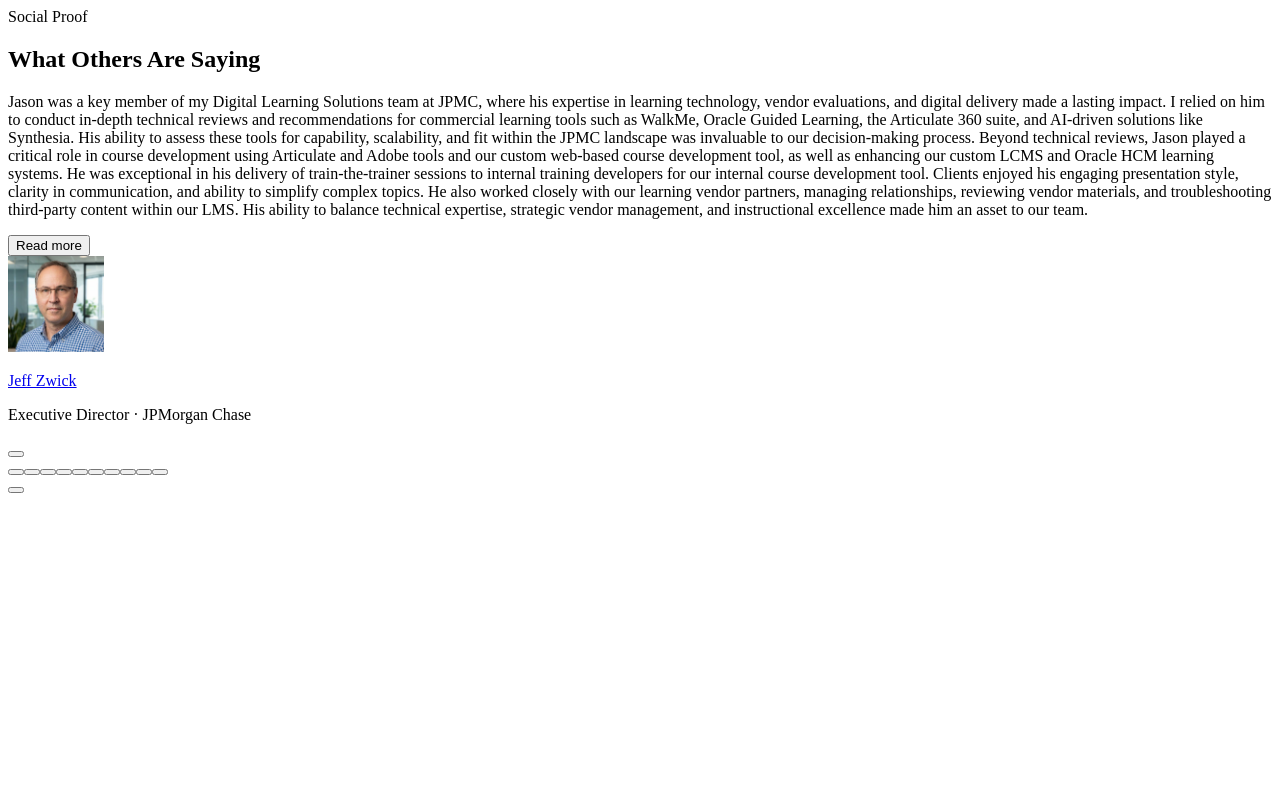
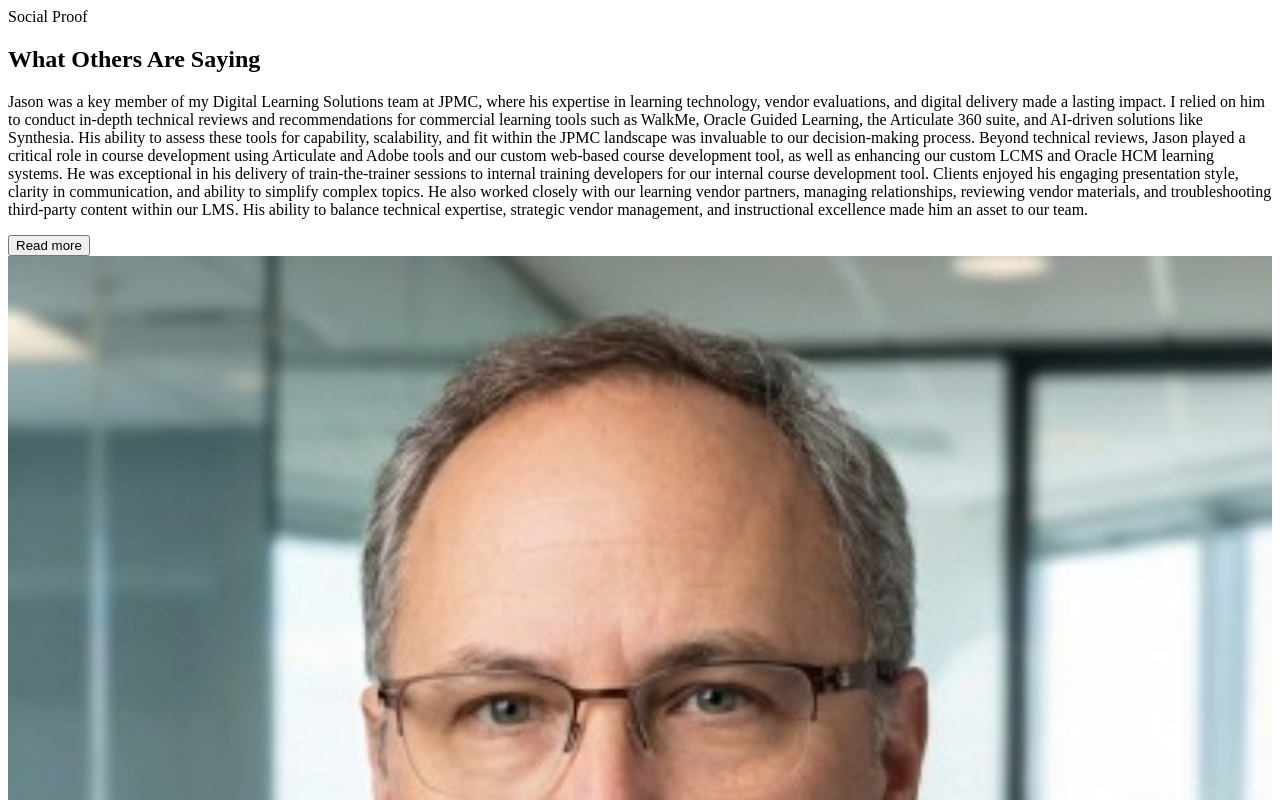
Before and after one commit to jasonjohnson3424/portfolio-next, a Next.js app in the folder app/: page /Recommendations in a window 1280 px wide. Shown: the top 800 px of the page. Built offline with nearby package versions, Linux system fonts and the light colour scheme.

Commit message:
Fix project card images and avatars: unoptimized flag, inline avatar styles

```diff
--- a/app/src/components/LazyImage.jsx
+++ b/app/src/components/LazyImage.jsx
@@ -14,6 +14,7 @@ const LazyImage = ({ src, alt, wrapperClassName = "", className = "", sizes = "1
         alt={alt}
         fill
         sizes={sizes}
+        unoptimized
         className={`lazy-image${loaded ? " lazy-image--loaded" : ""}${className ? ` ${className}` : ""}`}
         onLoad={handleLoad}
         onError={handleLoad}
--- a/app/src/pages/Recommendations.jsx
+++ b/app/src/pages/Recommendations.jsx
@@ -10,6 +10,7 @@ const Avatar = ({ rec }) => {
       alt={rec.authorName}
       width={96}
       height={96}
+      style={{ width: "100%", height: "100%", objectFit: "cover" }}
       onError={() => setImgError(true)}
     />
   ) : (
```
